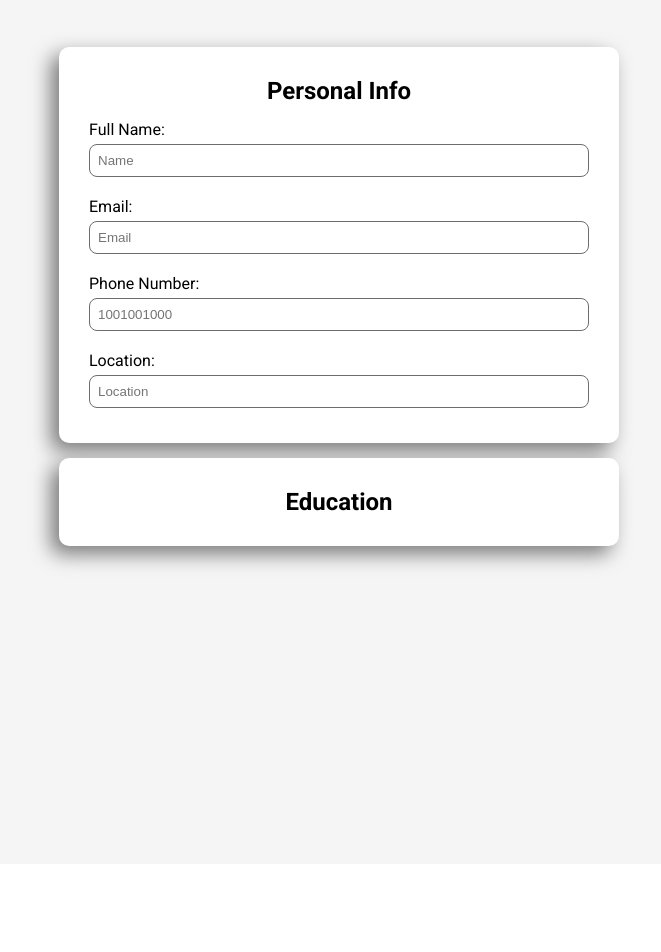
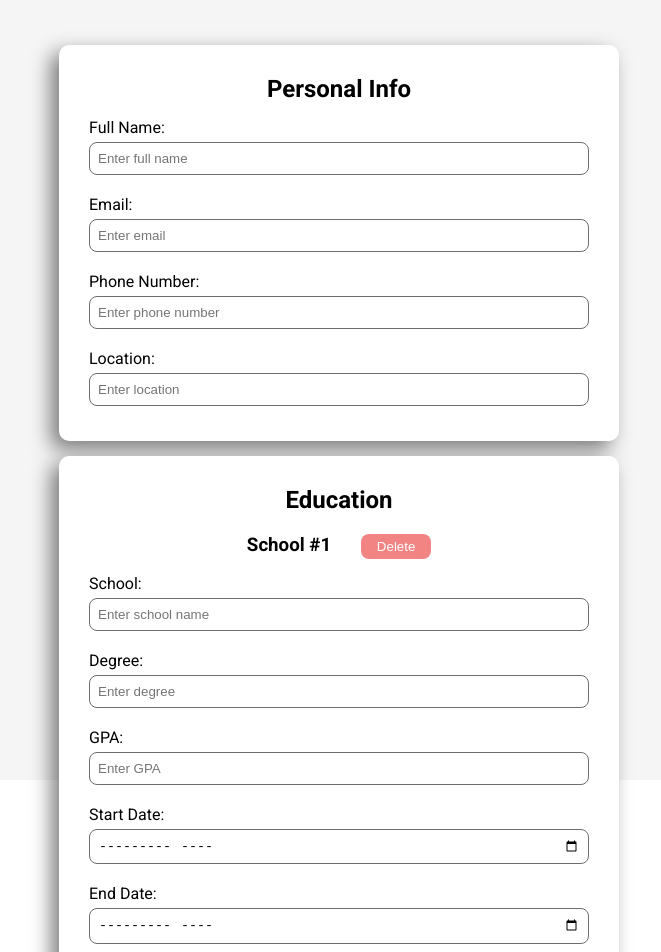
Before and after one commit to nathan8b/ResumeForge, a React app: page / in a window 1280 px wide. Shown: the top 952 px of the page, without its empty margins (301-962 px from the left). Before the commit the page ends 864 px from the top, so only its background shows below. Built offline with nearby package versions, Linux system fonts and the light colour scheme; the HTML template or start-up script is replaced by a standard one.

Commit message:
finished education section, added functionality to add and remove educations, styled buttons and subsection headers

```diff
--- a/src/App.css
+++ b/src/App.css
@@ -7,14 +7,14 @@ html, body {
 
 #root {
   background-color: rgb(245, 245, 245);
-  height: 100%;
+  height: 90%;
   margin: 0 auto;
-  padding: 2rem;
+  padding: 30px 0px 30px 0px;
   text-align: center;
   font-family: 'Roboto', sans-serif;
 }
 
-.section {
+.section{
   background-color: rgb(255, 255, 255);
   width: clamp(300px, 50%, 500px);
   border-radius: 10px;
@@ -25,7 +25,39 @@ html, body {
   flex-direction: column;
 }
 
-h2 {
+.sub-section {
+  padding: 20px 0px 10px 0px;
+  display: flex;
+  flex-direction: column;
+}
+
+.entry-header {
+  display: flex;
+  align-self: center;
+}
+
+button {
+  background-color: rgb(132, 163, 225);
+  color: white;
+  align-self: center;
+  width: 70px;
+  padding: 5px;
+  border: 0px;
+  border-radius: 8px;
+  transition: transform 0.3s ease;
+}
+
+button:hover {
+  cursor: pointer;
+  transform: scale(1.1);
+}
+
+.delete-button {
+  background-color: rgb(243, 132, 132);
+  margin-left: 30px;
+}
+
+h2, h3 {
   margin: 0;
 }
 
--- a/src/components/Education.jsx
+++ b/src/components/Education.jsx
@@ -1,12 +1,70 @@
 function Education({data, setData}) {
+    const handleChange = (index, field, value) => {
+        const newEducation = [...data];
+        newEducation[index][field] = value;
+        setData(newEducation);
+    }
 
+    const addEducation = () => {
+        setData([...data, {school: "", degree: "", startDate: "", endDate: "", gpa: ""}]);
+    }
 
+    const removeEducation = (index) => {
+        const newEducation = data.filter((_, i) => i !== index);
+        setData(newEducation);
+    }
 
     return (
         <div className="section">
             <h2>Education</h2>
+            {data.map((entry, index) => (
+                <div key={index} className="sub-section">
+
+                    <div className="entry-header">
+                        <h3 className="sub-title">School #{index+1}</h3>
+                        <button className="delete-button" onClick={() => removeEducation(index)}>Delete</button>
+                    </div>
+
+                    <label for="school">School:</label>
+                    <input
+                        type="text"
+                        placeholder="Enter school name"
+                        value={entry.school}
+                        onChange={(event) => handleChange(index, "school", event.target.value)}
+                    />
+                    <label for="degree">Degree:</label>
+                    <input
+                        type="text"
+                        placeholder="Enter degree"
+                        value={entry.degree}
+                        onChange={(event) => handleChange(index, "degree", event.target.value)}
+                    />
+                    <label for="gpa">GPA:</label>
+                    <input
+                        type="number"
+                        placeholder="Enter GPA"
+                        value={entry.gpa}
+                        onChange={(event) => handleChange(index, "gpa", event.target.value)}
+                    />
+                    <label for="start-date">Start Date:</label>
+                    <input
+                        type="month"
+                        placeholder="Start date"
+                        value={entry.startDate}
+                        onChange={(event) => handleChange(index, "startDate", event.target.value)}
+                    />
+                    <label for="end-date">End Date:</label>
+                    <input
+                        type="month"
+                        placeholder="End date"
+                        value={entry.endDate}
+                        onChange={(event) => handleChange(index, "endDate", event.target.value)}
+                    />
+                </div>
+            ))}
+            <button onClick={addEducation}>Add</button>
         </div>
-    )
+    );
 
 }
 
--- a/src/components/PersonalInfo.jsx
+++ b/src/components/PersonalInfo.jsx
@@ -6,7 +6,7 @@ function PersonalInfo({data, setData}) {
             <label for="name">Full Name:</label>
             <input
                 type="name"
-                placeholder="Name"
+                placeholder="Enter full name"
                 value={data.name}
                 onChange={(event) => setData({ ...data, name: event.target.value})}
             />
@@ -14,7 +14,7 @@ function PersonalInfo({data, setData}) {
             <label for="email">Email:</label>
             <input
                 type="email"
-                placeholder="Email"
+                placeholder="Enter email"
                 value={data.email}
                 onChange={(event) => setData({ ...data, email: event.target.value})}
             />
@@ -22,7 +22,7 @@ function PersonalInfo({data, setData}) {
             <label for="phone">Phone Number:</label>
             <input
                 type="tel"
-                placeholder="1001001000"
+                placeholder="Enter phone number"
                 value={data.phone}
                 onChange={(event) => setData({ ...data, phone: event.target.value})}
             />
@@ -30,7 +30,7 @@ function PersonalInfo({data, setData}) {
             <label for="state">Location:</label>
             <input
                 type="text"
-                placeholder="Location"
+                placeholder="Enter location"
                 autoComplete="address-level1"
                 value={data.location}
                 onChange={(event) => setData({ ...data, location: event.target.value})}
```
